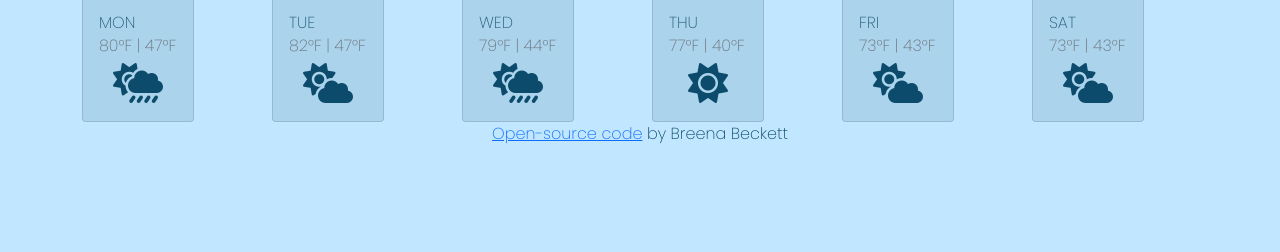
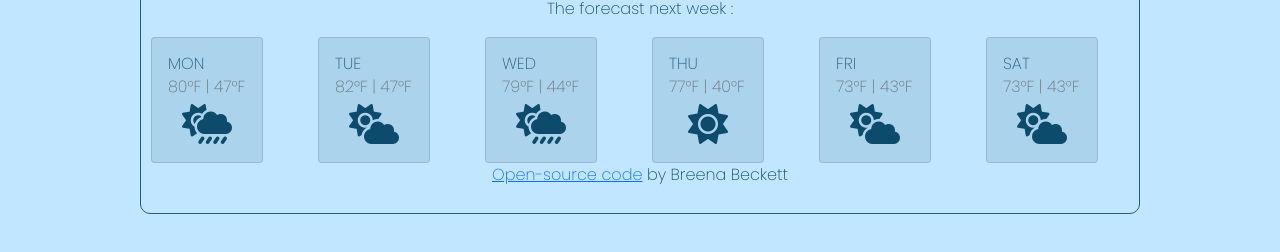
Before and after one commit to breenabeckett/my-weather-app, a website built with Parcel: page index.html in a window 1280 px wide. Shown: the part 554-806 px from the top of the page. Built offline with nearby package versions, Linux system fonts and the light colour scheme; no server answers.

Commit message:
Add border

```diff
--- a/index.html
+++ b/index.html
@@ -27,7 +27,7 @@
   </head>
   <body>
     <div class="container">
-
+    <div class="weather-app">
       <h1>Weather Forecast</h1>
 
     <form
@@ -97,6 +97,7 @@ Wind: <span id="wind"></span>km/h
           </div>
         </div>
 
+
         <div class="col-2 weekday">
           <div class="card" style="width: 7rem">
             <div class="card-body">
@@ -156,10 +157,14 @@ Wind: <span id="wind"></span>km/h
             </div>
           </div>
         </div>
-<p><a href="https://github.com/breenabeckett/my-weather-app">Open-source code</a> by Breena Beckett</p>
+        </div>
 
+<p>
+  <a href="https://github.com/breenabeckett/my-weather-app">
+    Open-source code</a>
+     by Breena Beckett</p>
     </div>
-
+    </div>
     <script src="src/index.js">
     </script>
   </body>
--- a/src/styles.css
+++ b/src/styles.css
@@ -45,6 +45,10 @@ p {
   right: 0;
   position: fixed;
 }
-.weather0app {
-  border: 1px;
+.weather-app {
+  border: 1px solid #255d7e;
+  max-width: 1000px;
+  margin: 30px auto;
+  padding: 10px;
+  border-radius: 10px;
 }
```
